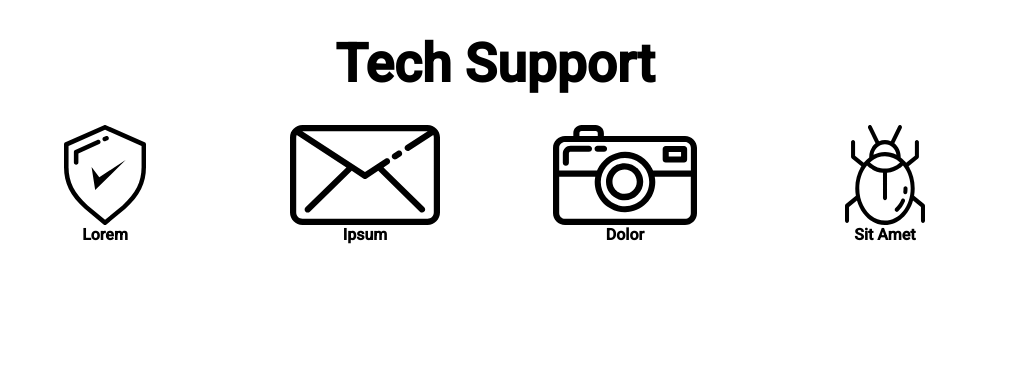
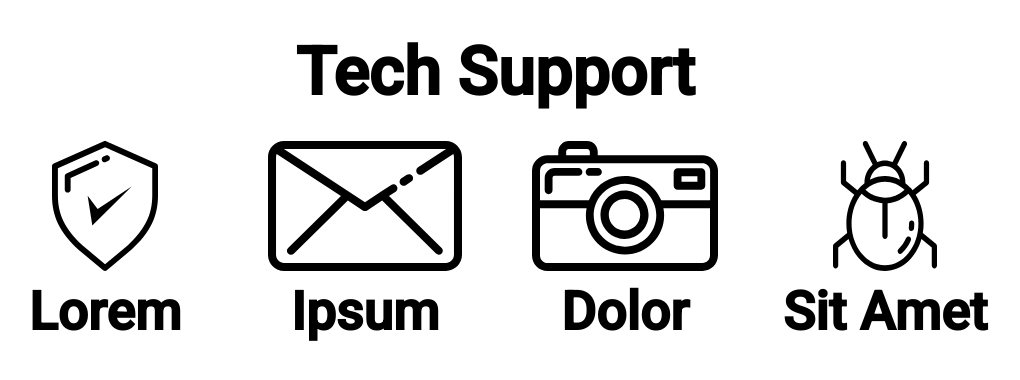
Before and after one commit to loganhawker/loganhawker.github.io, a PHP site: page /services in a window 1280 px wide. Shown: the part 87-467 px from the top of the page, without its empty margins (145-1165 px from the left). Run offline with PHP 8.4, Linux system fonts and the light colour scheme.

Commit message:
Fixed spacing under services.

```diff
--- a/services/single.css
+++ b/services/single.css
@@ -199,8 +199,15 @@
          width: 400px;
     }
      .name {
+         font-size: 50pt;
+    }
+     .subicon {
+         height:  130px;
+         margin-bottom: 10px;
+     }
+     .subtext {
          font-size: 40pt;
-    }
+     }
 
 }
  .container{
```
